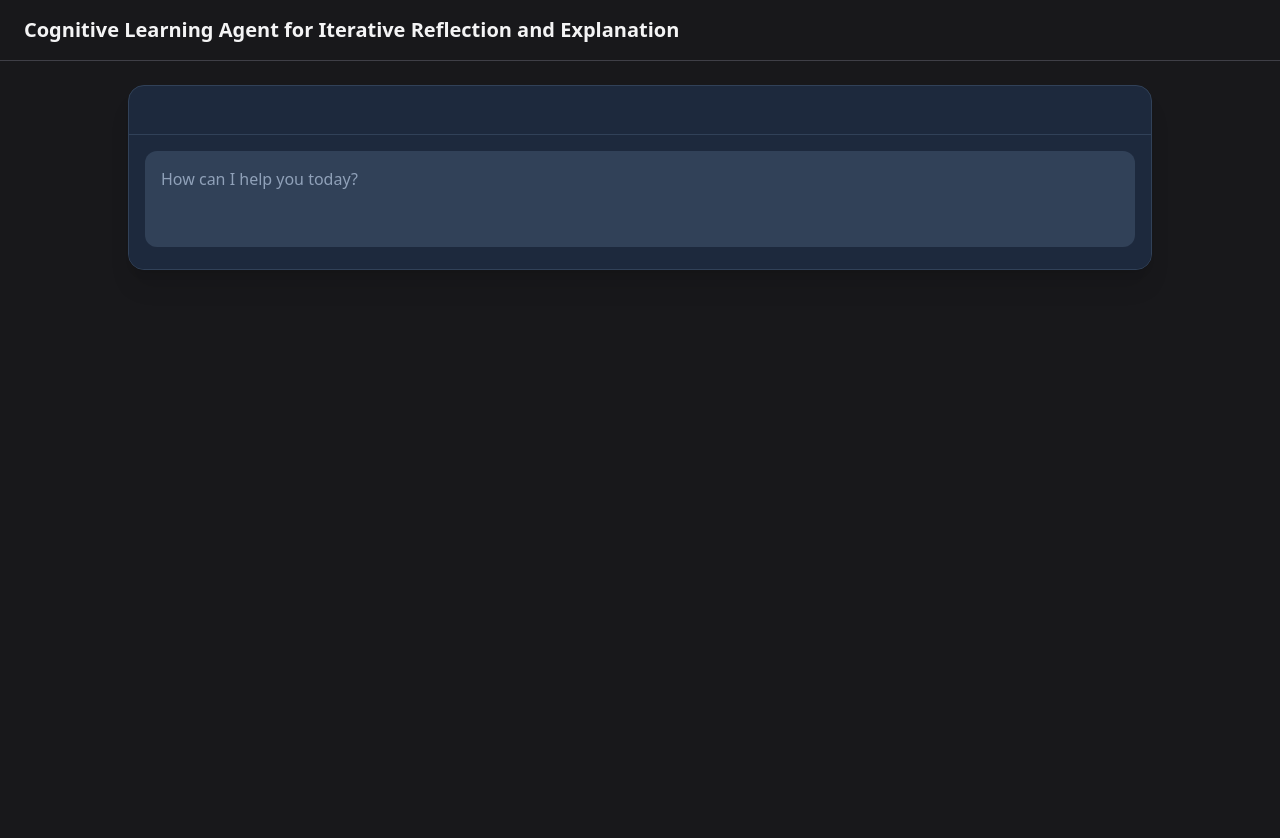
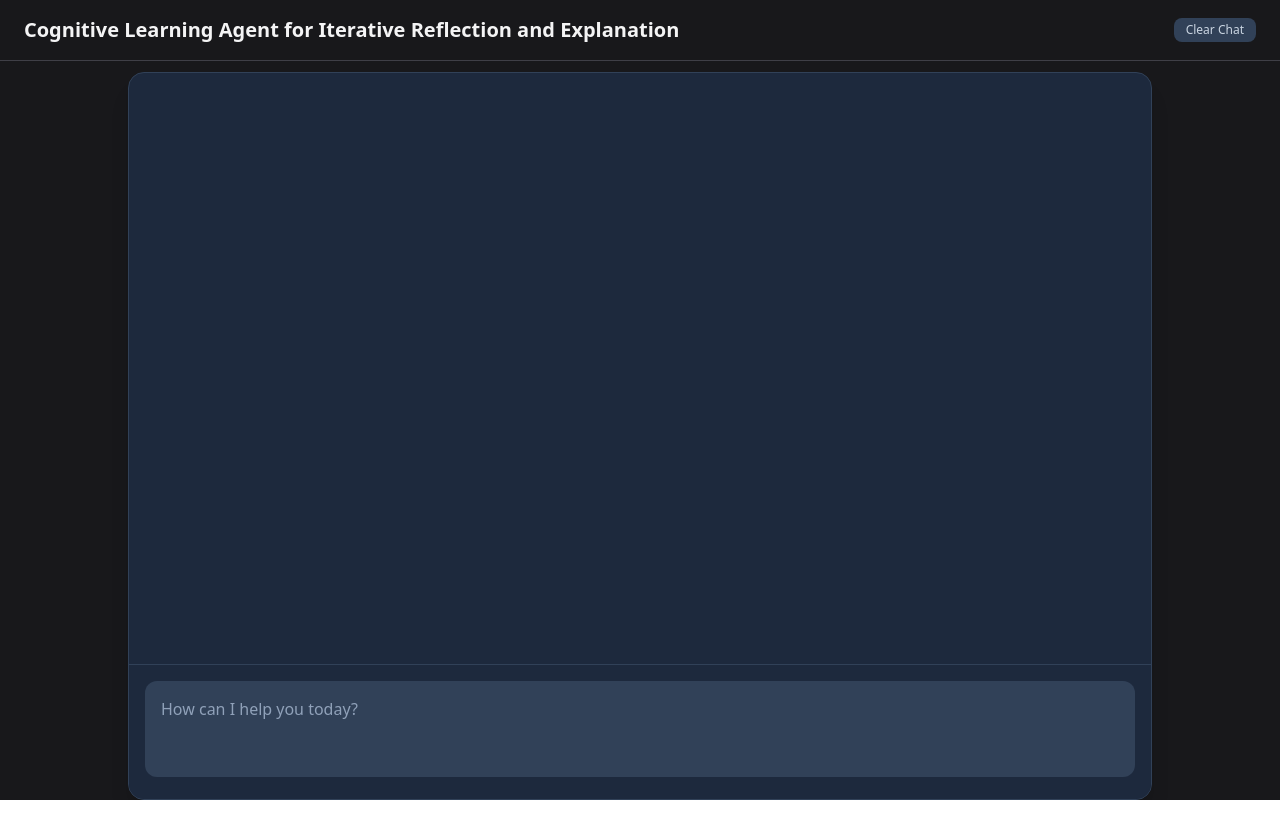
Before and after one commit to g-chappell/claire, a React (Vite) app in the folder apps/frontend/: page / in a window 1280 px wide. Shown: the top 838 px of the page. After the commit the page ends 800 px from the top, so only its background shows below. Built offline with nearby package versions, Linux system fonts and the light colour scheme.

Commit message:
chat page improvements

```diff
--- a/apps/frontend/package.json
+++ b/apps/frontend/package.json
@@ -12,6 +12,7 @@
   "dependencies": {
     "@tailwindcss/vite": "^4.1.10",
     "axios": "^1.10.0",
+    "marked": "^16.2.1",
     "react": "^19.1.0",
     "react-dom": "^19.1.0",
     "react-router-dom": "^7.6.2",
--- a/apps/frontend/src/App.tsx
+++ b/apps/frontend/src/App.tsx
@@ -1,17 +1,35 @@
-// src/frontend/src/App.tsx
-import { Outlet } from "react-router-dom";
+import { Outlet, useLocation } from "react-router-dom";
+import { useState } from "react";
 
 export default function App() {
-  return (
-    <div className="min-h-screen flex flex-col bg-zinc-900 text-zinc-100">
+  const location = useLocation();
+  const [messages, setMessages] = useState([]);
+  const isChatPage = location.pathname === "/";
+
+  const clearChat = () => setMessages([]);
+
+return (
+    <div className="h-screen flex flex-col bg-zinc-900 text-zinc-100 overflow-hidden">
       {/* top bar ---------------------------------------------------- */}
-      <header className="flex items-center border-b border-zinc-700 px-6 py-4">
-        <h1 className="text-xl font-semibold">Cognitive Learning Agent for Iterative Reflection and Explanation</h1>
+      <header className="fixed top-0 left-0 right-0 z-20 flex items-center border-b border-zinc-700 px-6 py-4 justify-between bg-zinc-900">
+        <h1 className="text-xl font-semibold">
+          Cognitive Learning Agent for Iterative Reflection and Explanation
+        </h1>
+        {isChatPage && (
+          <button
+            type="button"
+            onClick={clearChat}
+            className="px-3 py-1 rounded-lg bg-slate-700 text-slate-300 hover:bg-slate-600 text-xs"
+          >
+            Clear Chat
+          </button>
+        )}
       </header>
 
       {/* routed pages (ChatPage, SettingsPage, …) ------------------- */}
-      <main className="flex-1 flex justify-center items-start">
-        <Outlet />
+      <main className="flex-1 flex justify-center items-start pt-[72px] h-full">
+        {/* pt-[72px] matches header height (py-4 + px-6) */}
+        <Outlet context={{ messages, setMessages }} />
       </main>
     </div>
   );
--- a/apps/frontend/src/pages/ChatPage.tsx
+++ b/apps/frontend/src/pages/ChatPage.tsx
@@ -5,27 +5,33 @@ import {
   type FormEvent,
   type KeyboardEvent,
 } from "react";
+import { marked } from "marked";
+import { useOutletContext } from "react-router-dom"
 
-type Msg = { role: "user" | "assistant"; content: string };
+type Msg = { role: "user" | "assistant"; content: string; timestamp: number };
 
 export default function ChatPage() {
-  const [messages, setMessages] = useState<Msg[]>([]);
+  const { messages, setMessages } = useOutletContext<{ messages: Msg[]; setMessages: Function }>();
   const [draft, setDraft] = useState("");
+  const [loading, setLoading] = useState(false);
   const bottomRef = useRef<HTMLDivElement>(null);
 
-  // // auto-scroll on new message
-  // useEffect(() => {
-  //   bottomRef.current?.scrollIntoView({ behavior: "smooth" });
-  // }, [messages]);
+  // auto-scroll on new message
+  useEffect(() => {
+    bottomRef.current?.scrollIntoView({ behavior: "smooth" });
+  }, [messages]);
 
   async function send(e: FormEvent | KeyboardEvent) {
     e.preventDefault();
     const text = draft.trim();
-    if (!text) return;
+    if (!text || loading) return;
 
-    // optimistic user bubble
-    setMessages((m) => [...m, { role: "user", content: text }]);
+    setMessages((m: Msg[]) => [
+      ...m,
+      { role: "user", content: text, timestamp: Date.now() },
+    ]);
     setDraft("");
+    setLoading(true);
 
     try {
       const res = await fetch("http://127.0.0.1:8000/chat", // dont remove the hardcoded url
@@ -36,12 +42,21 @@ export default function ChatPage() {
       });
       if (!res.ok) throw new Error(`HTTP ${res.status}`);
       const { reply } = await res.json();
-      setMessages((m) => [...m, { role: "assistant", content: reply }]);
+      setMessages((m: Msg[]) => [
+        ...m,
+        { role: "assistant", content: reply, timestamp: Date.now() },
+      ]);
     } catch (err: any) {
-      setMessages((m) => [
+      setMessages((m: Msg[]) => [
         ...m,
-        { role: "assistant", content: `⚠️ ${err.message || err}` },
+        {
+          role: "assistant",
+          content: `⚠️ ${err.message || err}`,
+          timestamp: Date.now(),
+        },
       ]);
+    } finally {
+      setLoading(false);
     }
   }
 
@@ -50,19 +65,25 @@ export default function ChatPage() {
     if (e.key === "Enter" && !e.shiftKey) send(e);
   };
 
+
+  // Format timestamp
+  const formatTime = (ts: number) =>
+    new Date(ts).toLocaleTimeString([], { hour: "2-digit", minute: "2-digit" });
+
   return (
-    <main className="flex min-h-screen items-start justify-center p-6">
+    <main className="flex h-full w-full items-start justify-center">
       <div className="
         mx-auto
-        w-[1024px]    /* exactly 768px wide */
-        h-[85vh
-        flex flex-col overflow-hidden
+        w-[1024px]
+        h-full
+        flex flex-col
+        overflow-hidden
         rounded-2xl shadow-xl
         bg-slate-800 border border-slate-700
       ">
-        {/* ── Chat History */}
-        <section className="flex-1 overflow-y-auto space-y-6 p-6">
-          {messages.map((m, i) => (
+        {/* ── Chat History*/}
+        <section className="flex-1 min-h-0 overflow-y-auto space-y-6 p-6">
+          {messages.map((m: Msg, i: number) => (
             <div
               key={i}
               className={`flex items-start gap-2 ${
@@ -85,7 +106,7 @@ export default function ChatPage() {
               <div
                 className={`
                   max-w-[75%] whitespace-pre-wrap rounded-2xl px-4 py-3
-                  text-sm leading-relaxed
+                  text-sm leading-relaxed relative
                   ${
                     m.role === "user"
                       ? "bg-indigo-600 text-white"
@@ -93,7 +114,14 @@ export default function ChatPage() {
                   }
                 `}
               >
-                {m.content}
+                <span
+                  dangerouslySetInnerHTML={{
+                    __html: marked.parse(m.content),
+                  }}
+                />
+                <span className="absolute bottom-1 right-3 text-xs text-slate-400">
+                  {formatTime(m.timestamp)}
+                </span>
               </div>
 
               {/* user avatar */}
@@ -110,6 +138,13 @@ export default function ChatPage() {
             </div>
           ))}
 
+          {/* Loading indicator */}
+          {loading && (
+            <div className="flex items-center gap-2 text-slate-400 text-sm pl-16">
+              <span className="animate-pulse">Agent is typing…</span>
+            </div>
+          )}
+
           <div ref={bottomRef} />
         </section>
 
@@ -125,6 +160,7 @@ export default function ChatPage() {
               bg-slate-700 p-4 text-slate-100 placeholder:text-slate-400
               focus:outline-none focus:ring-2 focus:ring-indigo-500
             "
+            disabled={loading}
           />
         </form>
       </div>
```
Also changed, not shown: 1 other file (tests, documents, lock files or other folders).
